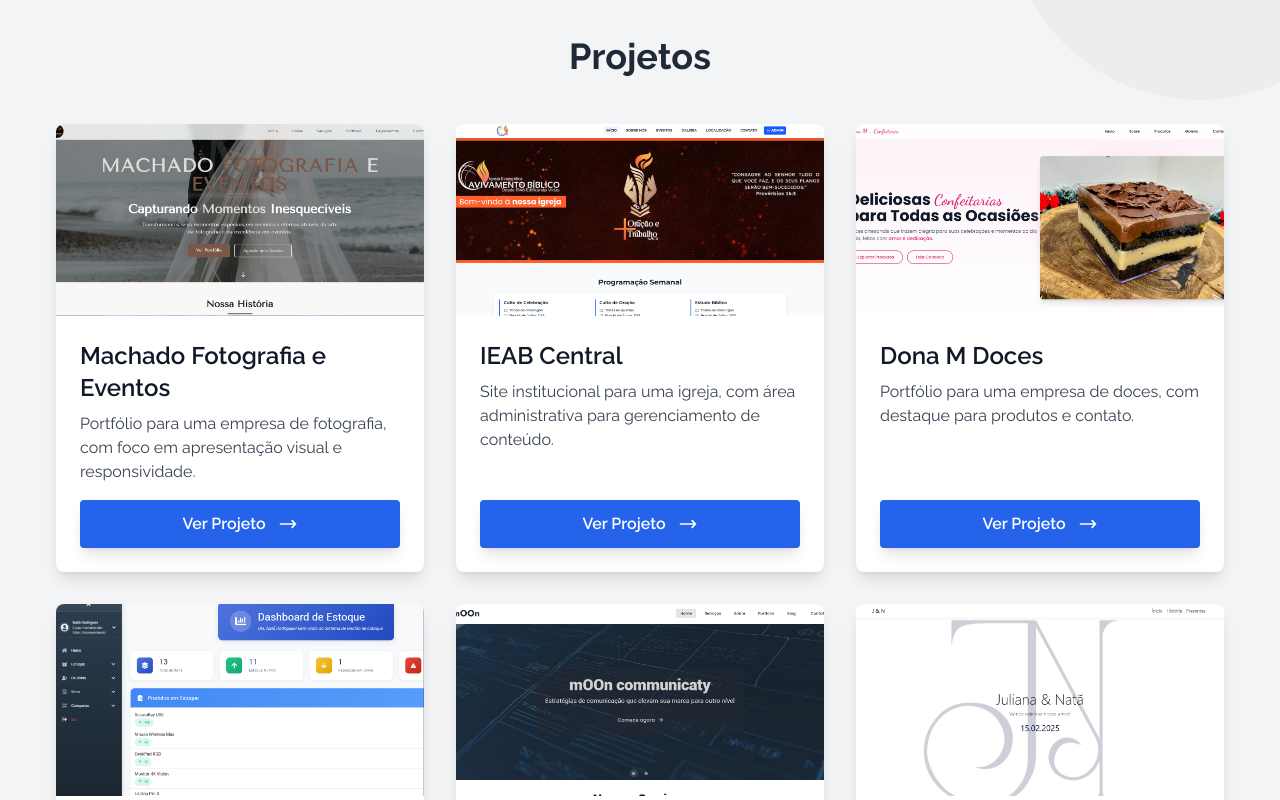
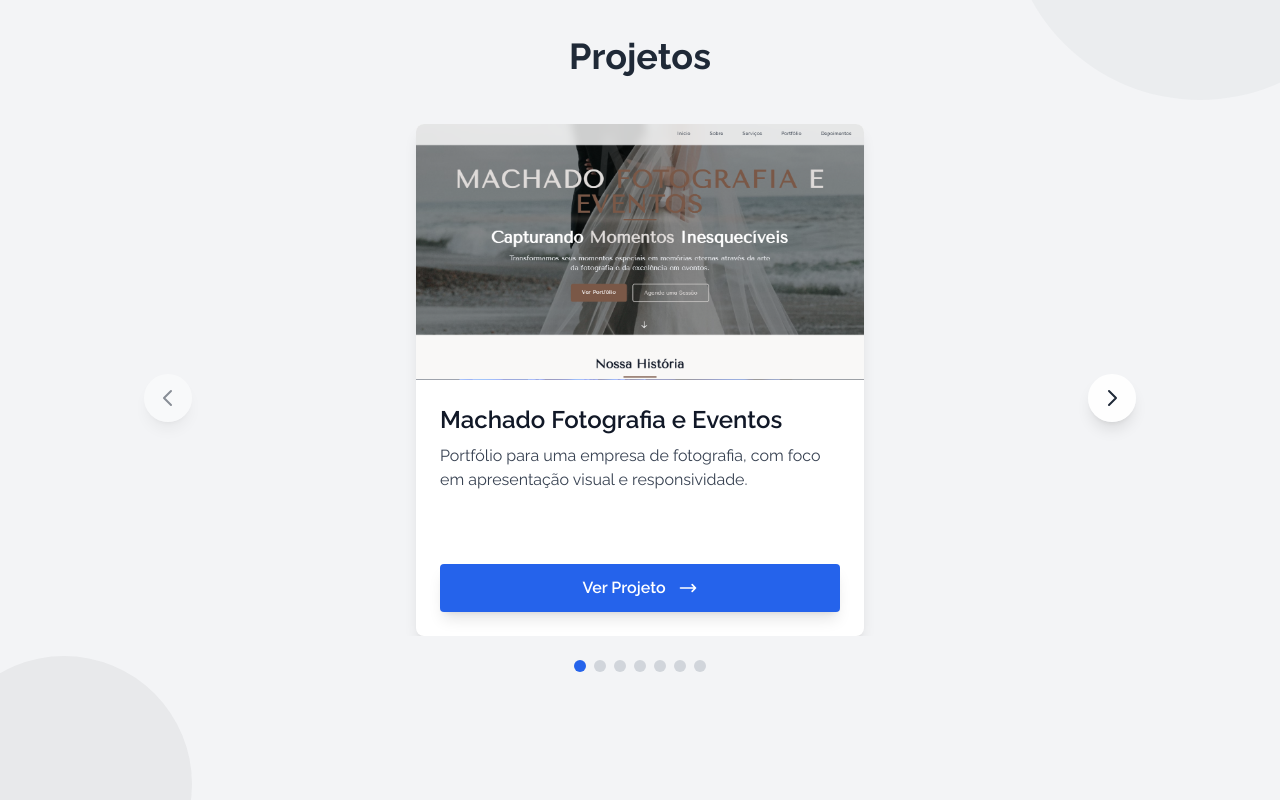
Before and after one commit to sntxs/portfolio-nata, a Vue app: page / in a window 1280 px wide. Shown: the part 2480-3280 px from the top of the page. Built offline with nearby package versions, Linux system fonts and the light colour scheme; a web font is replaced by a local one.

Commit message:
Adicionando um novo projeto ao portfolio

```diff
--- a/src/components/Projetos.vue
+++ b/src/components/Projetos.vue
@@ -4,45 +4,62 @@
       <h2 class="text-4xl font-bold text-center mb-12 text-gray-800">
         Projetos
       </h2>
-      <div class="grid grid-cols-1 md:grid-cols-2 lg:grid-cols-3 gap-8">
+
+      <!-- Carrossel Container -->
+      <div class="relative max-w-5xl mx-auto">
+        <!-- Carrossel -->
+        <div class="overflow-hidden rounded-lg">
+          <div class="flex transition-transform duration-500 ease-in-out"
+            :style="{ transform: `translateX(-${currentSlide * 100}%)` }">
+            <div v-for="projeto in projetos" :key="projeto.titulo" class="w-full flex-shrink-0 px-8 md:px-4">
               <div
-          v-for="projeto in projetos"
-          :key="projeto.titulo"
-          class="bg-white rounded-lg shadow-lg overflow-hidden transition-transform duration-300 flex flex-col h-full"
-        >
-          <img
-            :src="projeto.imagem"
-            :alt="projeto.titulo"
-            class="w-full h-48 object-cover"
-          />
+                class="bg-white rounded-lg shadow-lg overflow-hidden transition-transform duration-300 flex flex-col h-full max-w-md mx-auto">
+                <img :src="projeto.imagem" :alt="projeto.titulo" class="w-full h-64 object-cover" />
                 <div class="p-6 flex flex-col flex-1">
                   <h3 class="text-2xl font-semibold mb-2 text-gray-900">
                     {{ projeto.titulo }}
                   </h3>
                   <p class="text-gray-700 mb-4">{{ projeto.descricao }}</p>
-            <a
-              :href="projeto.link"
-              target="_blank"
-              rel="noopener noreferrer"
-              class="w-full inline-flex items-center justify-center mt-auto px-5 py-3 bg-blue-600 text-white font-semibold rounded shadow-lg hover:bg-blue-700 hover:scale-105 transition-all duration-200 text-center gap-2 focus:outline-none focus:ring-2 focus:ring-blue-400 focus:ring-offset-2"
-            >
+                  <a :href="projeto.link" target="_blank" rel="noopener noreferrer"
+                    class="w-full inline-flex items-center justify-center mt-auto px-5 py-3 bg-blue-600 text-white font-semibold rounded shadow-lg hover:bg-blue-700 hover:scale-105 transition-all duration-200 text-center gap-2 focus:outline-none focus:ring-2 focus:ring-blue-400 focus:ring-offset-2">
                     Ver Projeto
-              <svg
-                xmlns="http://www.w3.org/2000/svg"
-                fill="none"
-                viewBox="0 0 24 24"
-                stroke="currentColor"
-                class="w-5 h-5 ml-1"
-              >
-                <path
-                  stroke-linecap="round"
-                  stroke-linejoin="round"
-                  stroke-width="2"
-                  d="M17 8l4 4m0 0l-4 4m4-4H3"
-                />
+                    <svg xmlns="http://www.w3.org/2000/svg" fill="none" viewBox="0 0 24 24" stroke="currentColor"
+                      class="w-5 h-5 ml-1">
+                      <path stroke-linecap="round" stroke-linejoin="round" stroke-width="2"
+                        d="M17 8l4 4m0 0l-4 4m4-4H3" />
                     </svg>
                   </a>
                 </div>
+              </div>
+            </div>
+          </div>
+        </div>
+
+        <!-- Botões de Navegação -->
+        <button @click="previousSlide"
+          class="absolute left-2 md:left-4 top-1/2 -translate-y-1/2 bg-white/90 hover:bg-white text-gray-800 p-2 md:p-3 rounded-full shadow-lg transition-all duration-200 hover:scale-110 focus:outline-none focus:ring-2 focus:ring-blue-400 z-10"
+          :disabled="currentSlide === 0" :class="{ 'opacity-50 cursor-not-allowed': currentSlide === 0 }">
+          <svg xmlns="http://www.w3.org/2000/svg" fill="none" viewBox="0 0 24 24" stroke="currentColor"
+            class="w-4 h-4 md:w-6 md:h-6">
+            <path stroke-linecap="round" stroke-linejoin="round" stroke-width="2" d="M15 19l-7-7 7-7" />
+          </svg>
+        </button>
+
+        <button @click="nextSlide"
+          class="absolute right-2 md:right-4 top-1/2 -translate-y-1/2 bg-white/90 hover:bg-white text-gray-800 p-2 md:p-3 rounded-full shadow-lg transition-all duration-200 hover:scale-110 focus:outline-none focus:ring-2 focus:ring-blue-400 z-10"
+          :disabled="currentSlide === projetos.length - 1"
+          :class="{ 'opacity-50 cursor-not-allowed': currentSlide === projetos.length - 1 }">
+          <svg xmlns="http://www.w3.org/2000/svg" fill="none" viewBox="0 0 24 24" stroke="currentColor"
+            class="w-4 h-4 md:w-6 md:h-6">
+            <path stroke-linecap="round" stroke-linejoin="round" stroke-width="2" d="M9 5l7 7-7 7" />
+          </svg>
+        </button>
+
+        <!-- Indicadores -->
+        <div class="flex justify-center mt-6 space-x-2">
+          <button v-for="(projeto, index) in projetos" :key="`indicator-${index}`" @click="goToSlide(index)"
+            class="w-3 h-3 rounded-full transition-all duration-200 focus:outline-none focus:ring-2 focus:ring-blue-400"
+            :class="currentSlide === index ? 'bg-blue-600' : 'bg-gray-300 hover:bg-gray-400'"></button>
         </div>
       </div>
     </div>
@@ -54,6 +71,7 @@ export default {
   name: "Projetos",
   data() {
     return {
+      currentSlide: 0,
       projetos: [
         {
           titulo: "Machado Fotografia e Eventos",
@@ -98,9 +116,40 @@ export default {
           link: "https://casamento-jn.vercel.app/",
           imagem: new URL("../assets/casamento-jn.png", import.meta.url).href,
         },
+        {
+          titulo: "Barber System",
+          descricao:
+            "Projeto de um sistema de barbearia. Ainda está em produção, mas já possui algumas funcionalidades.",
+          link: "https://barber-system.vercel.app",
+          imagem: new URL("../assets/barber-system.jpg", import.meta.url).href,
+        },
       ],
     };
   },
+  methods: {
+    nextSlide() {
+      if (this.currentSlide < this.projetos.length - 1) {
+        this.currentSlide++;
+      }
+    },
+    previousSlide() {
+      if (this.currentSlide > 0) {
+        this.currentSlide--;
+      }
+    },
+    goToSlide(index) {
+      this.currentSlide = index;
+    }
+  },
+  mounted() {
+    // Auto-play opcional (descomente se desejar)
+    // this.autoPlay();
+  },
+  beforeUnmount() {
+    if (this.autoPlayInterval) {
+      clearInterval(this.autoPlayInterval);
+    }
+  }
 };
 </script>
 
```
Also changed, not shown: src/assets/barber-system.jpg (added). Lines whose indentation alone changed are shown as unchanged.
